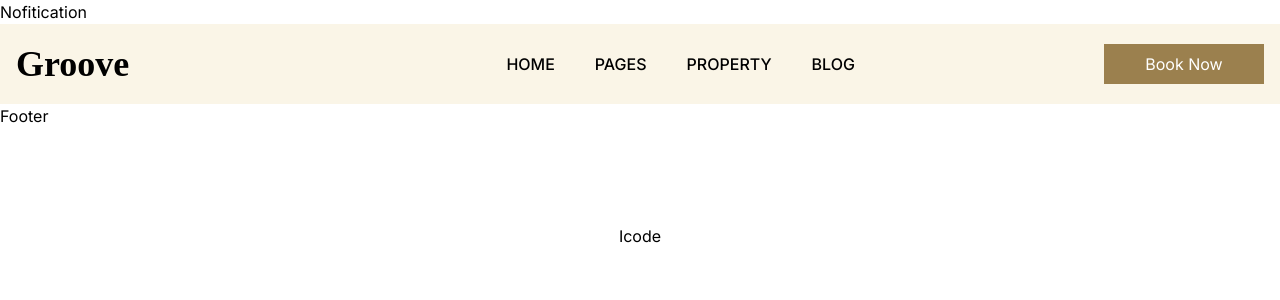
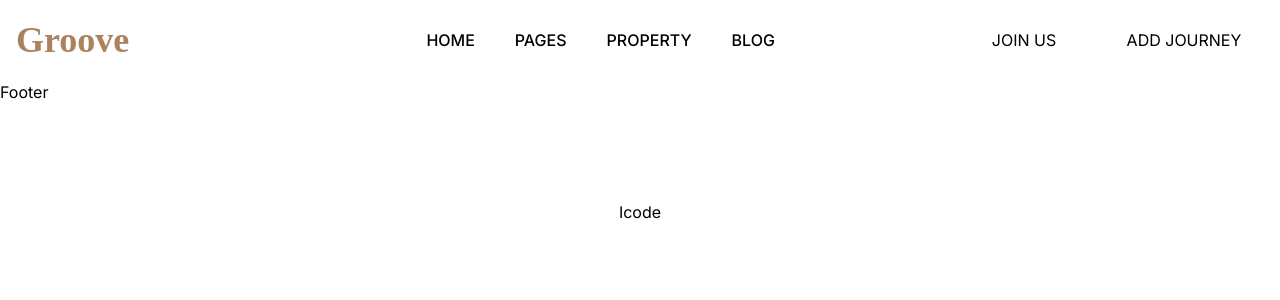
Before and after one commit to Richson-Tech/mega-home, a Next.js app: page / in a window 1280 px wide. Shown: the top 300 px of the page. Built offline with nearby package versions, Linux system fonts and the light colour scheme.

Commit message:
new commits

```diff
--- a/src/app/layout.tsx
+++ b/src/app/layout.tsx
@@ -1,7 +1,6 @@
 import './globals.css'
 import type { Metadata } from 'next'
 import { Inter } from 'next/font/google'
-import Notification from '@/components/Nofitication'
 import Footer from '@/components/Footer'
 import Navbar from '@/components/Navbar'
 
@@ -20,7 +19,6 @@ export default function RootLayout({
   return (
     <html lang="en">
       <body className={inter.className}>
-        <Notification/>
         <Navbar/>
         <Footer/>
         {children}</body>
--- a/src/components/Navbar.tsx
+++ b/src/components/Navbar.tsx
@@ -5,7 +5,7 @@ import links from "@/data/data"
 const Navbar = () => {
 
   return (
-    <div className=' flex justify-between h-20 bg-[#FAF5E7] text text-black'>
+    <div className=' flex justify-between h-20 bg-white text text-black'>
      <Link href="/" className='flex items-center p-4 text-4xl font-bold font-[AutourOne] hover:text-[#AA825D]'>
      Groove
      </Link>
@@ -15,7 +15,8 @@ const Navbar = () => {
     )}
      </div>
     <Link href='/booknow' className='flex items-center p-4'>
-    <button className="h-10 bg-[#9B804E] w-40 text-white hover:bg-slate-900">Book Now</button>
+    <button className="h-10 w-40 text-black hover:text-red-500">JOIN US</button>
+    <button className="h-10 w-40 text-black hover:text-orange">ADD JOURNEY</button>
     </Link>
 
 
```
